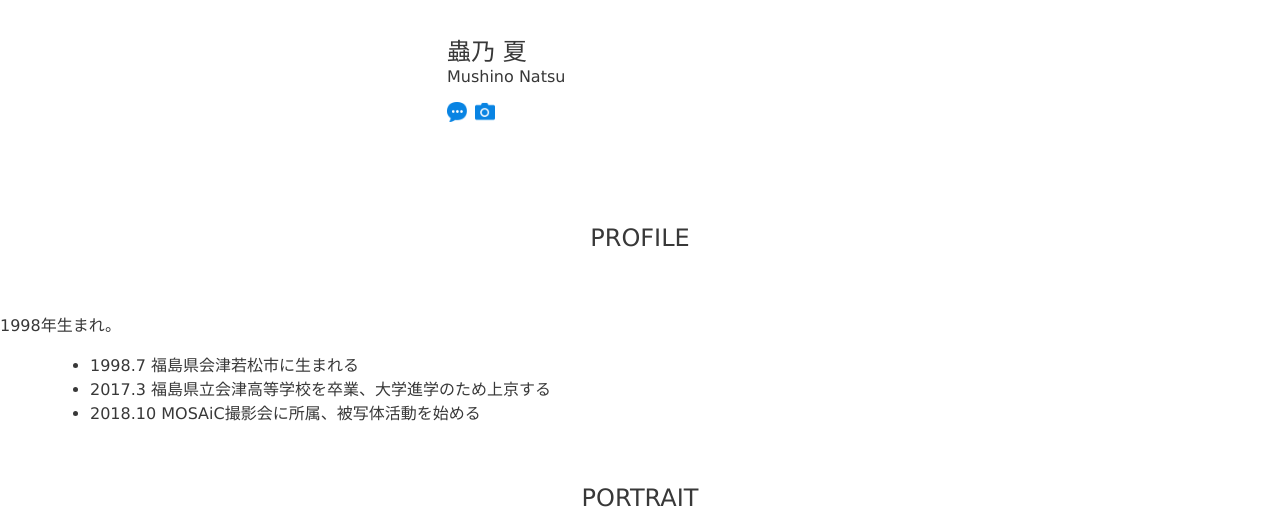
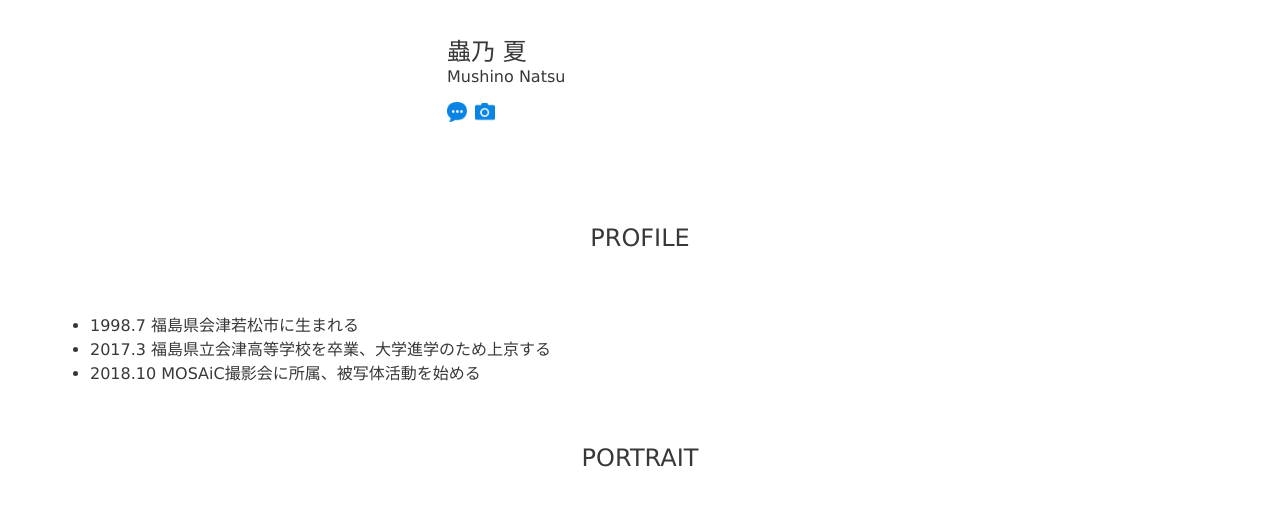
Before and after one commit to k4nako/k4nako.github.io, a plain HTML site: page index.html in a window 1280 px wide. Shown: the top 520 px of the page. Drawn offline with nearby package versions, Linux system fonts and the light colour scheme.

Commit message:
自己紹介を消した

```diff
--- a/index.html
+++ b/index.html
@@ -37,7 +37,6 @@
 
     <section class="profile">
       <h1>PROFILE</h1>
-      <p>1998年生まれ。</p>
       <ul>
         <li>1998.7 福島県会津若松市に生まれる</li>
         <li>2017.3 福島県立会津高等学校を卒業、大学進学のため上京する</li>
```
